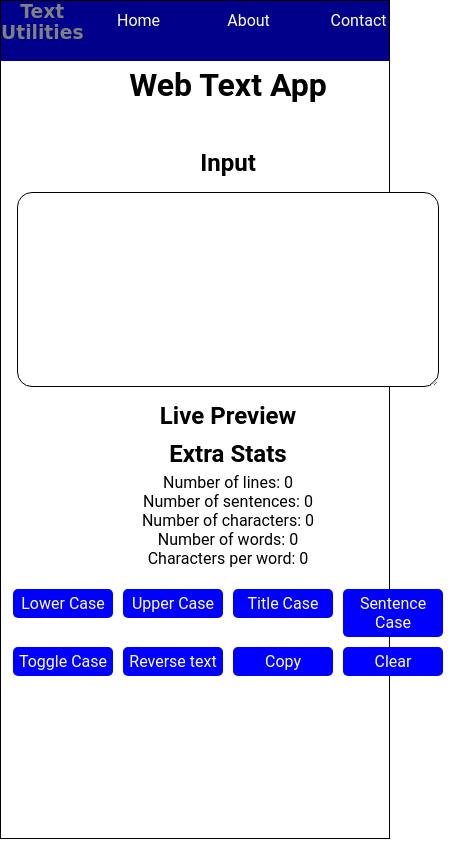
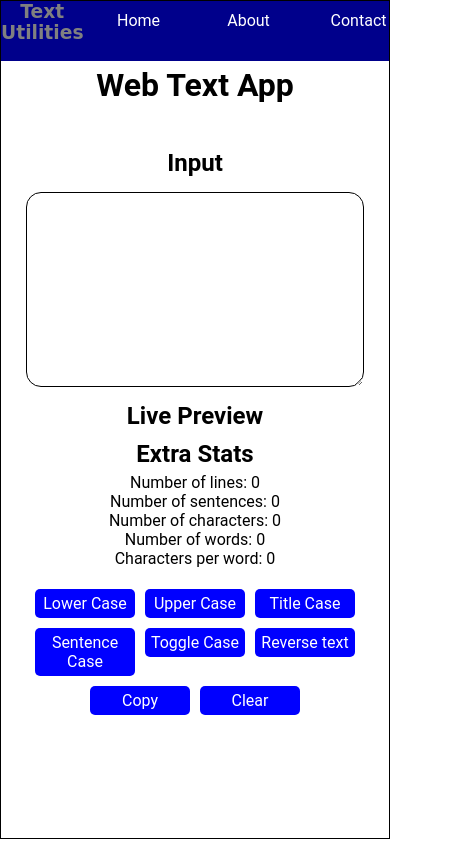
Before and after one commit to hrutavmodha/text-utility, a React (Create React App) app in the folder frontend/: page /#/ in a window 390 px wide. Shown: the whole page, 455 px wide, since content can reach past the window. Built offline with nearby package versions, Linux system fonts and the light colour scheme.

Commit message:
Fixed the textarea size for small devices

```diff
--- a/frontend/src/index.css
+++ b/frontend/src/index.css
@@ -164,7 +164,7 @@ input {
 		display: flex;
 	}
 	textarea {
-		width: 50vh;
+		width: 40vh;
 		height: 50vw;
 	}
 	.navbtn {
```
